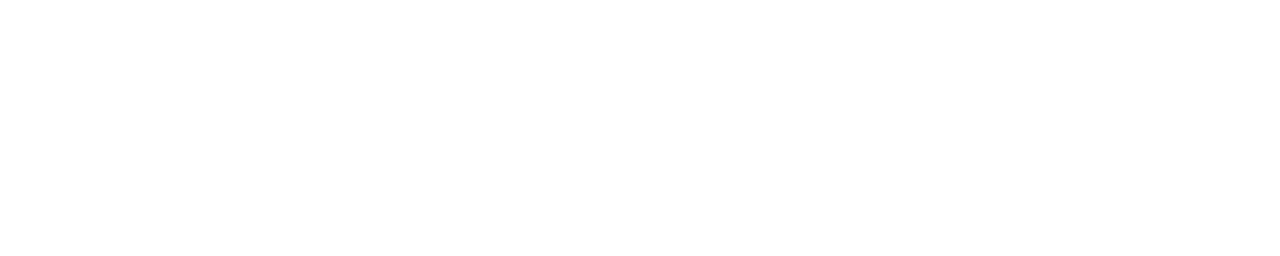
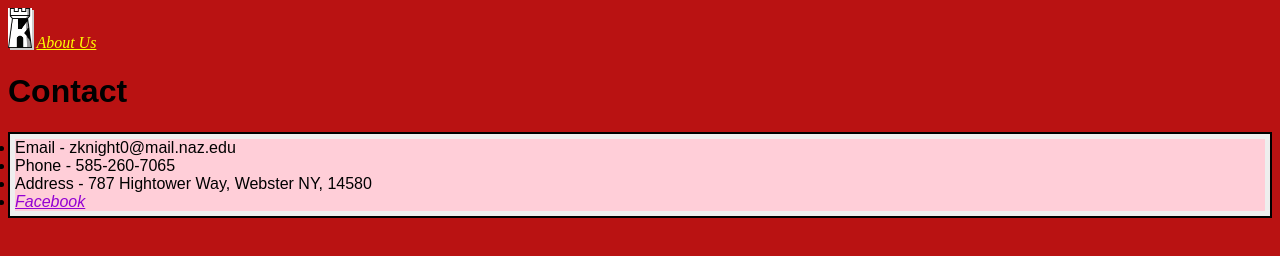
Before and after one commit to zknight0/assignment2official, a plain HTML site: page contact.html in a window 1280 px wide. Drawn offline with Linux system fonts and the light colour scheme.

Commit message:
added images and styles

```diff
--- a/about us.html
+++ b/about us.html
@@ -0,0 +1,37 @@
+<!DOCTYPE html>
+<html lang="en">
+
+    <head>
+
+        <meta charset="utf-8">
+        <title>About Us</title>
+        <link rel="stylesheet" type="text/css" href="css/styles.css">
+
+        <style>
+            body{
+                background-color: #b91212
+            }
+        </style>
+
+    </head>
+
+    <body>
+
+        <a href="index.html"><img alt="full company logo" src="images/logo.jpg" height="40"></a>
+        <a href="contact.html">Contact</a>
+
+         <h1>About us</h1>
+         <h1><img alt="knight close up" src="images/Knight.jpg" height="200" style="box-shadow: none"></h1>
+
+        <h3>Zane Knight - Producer, Audio Engineer</h3>
+
+        <h2>Bio</h2>
+
+        <p class="sans">This is the super cool information about Zane that explains things and shows work and stuff.</p>
+
+
+
+
+    </body>
+
+</html>
--- a/contact.html
+++ b/contact.html
@@ -0,0 +1,36 @@
+<!DOCTYPE html>
+<html lang="en">
+
+    <head>
+
+        <meta charset="utf-8">
+        <title>Contact</title>
+        <link rel="stylesheet" type="text/css" href="css/styles.css">
+
+        <style>
+            body{
+                background-color: #b91212
+            }
+
+        </style>
+
+    </head>
+
+    <body>
+
+        <a href="index.html"><img alt="full company logo" src="images/logo.jpg" height="40"></a>
+        <a href="about%20us.html">About Us</a>
+
+         <h1>Contact</h1>
+
+            <ul class="sans" id="border">
+                <li>Email - zknight0@mail.naz.edu</li>
+                <li>Phone - 585-260-7065</li>
+                <li>Address - 787 Hightower Way, Webster NY, 14580</li>
+                <li><a href="https://www.facebook.com/zane.knight.77" target="_blank" style="color: darkviolet">Facebook</a></li>
+            </ul>
+
+
+    </body>
+
+</html>
--- a/css/styles.css
+++ b/css/styles.css
@@ -0,0 +1,28 @@
+img {
+    box-shadow: 2px 2px #cccccc;
+}
+
+a {
+    font-style: oblique;
+    color: yellow
+}
+
+h1 {
+    font-family: sans-serif ;
+}
+
+
+.sans {
+    font-family: sans-serif;
+    font-weight: 400;
+}
+
+#border {
+    border: 2px solid;
+    padding: 5px;
+    background-color:#eeeeee;
+}
+
+#border li{
+    background-color:#ffced8
+}
```
Also changed, not shown: index.html (+11 -2 lines), images/Knight.jpg (added), images/dream studio.jpg (added), images/full logo.jpg (added), images/logo.jpg (added), 1 other file.
